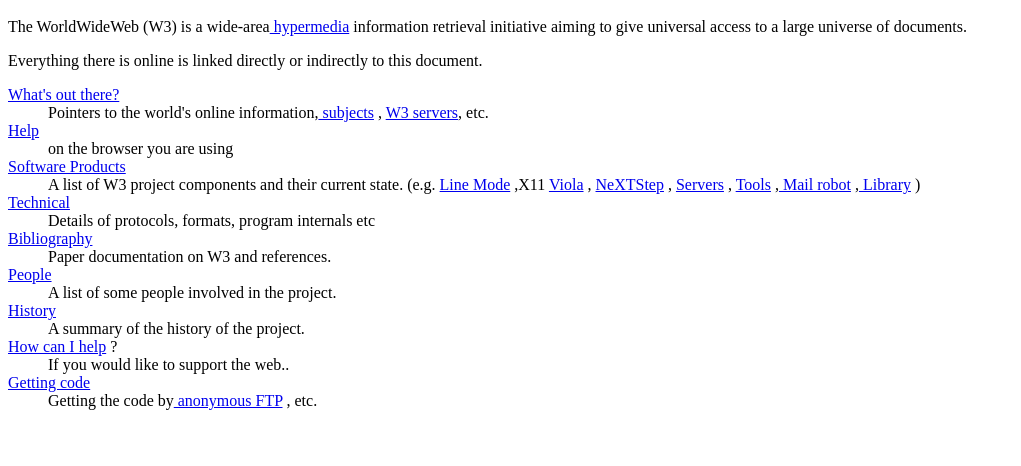
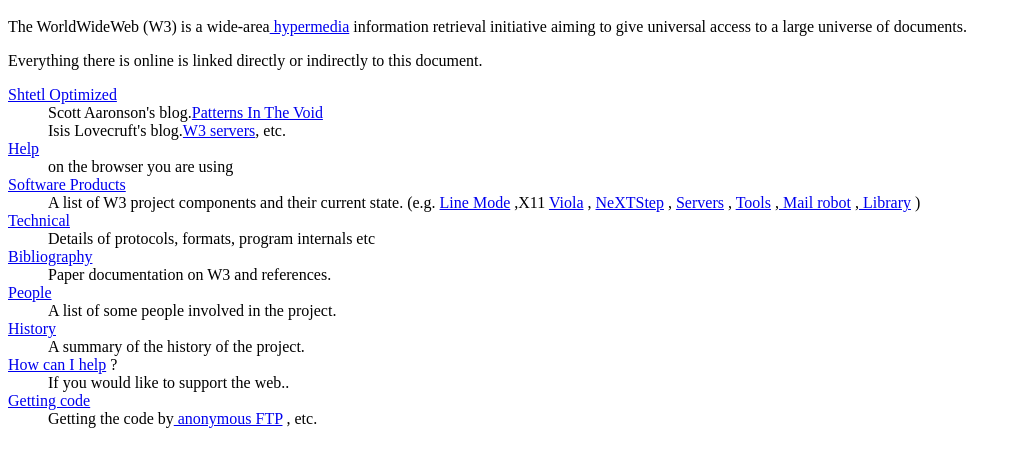
Before and after one commit to greyspectrum/world-wide-web, a plain HTML site: page index.html in a window 1280 px wide. Shown: the part 48-514 px from the top of the page, without its empty margins (0-1021 px from the left). Drawn offline with Linux system fonts and the light colour scheme.

Commit message:
update webpage

```diff
--- a/index.html
+++ b/index.html
@@ -12,11 +12,10 @@ Everything there is online is linked directly or indirectly
 to this document.
 <DL>
 <DT><A
-NAME=44 HREF="https://fyb.patternsinthevoid.net">What's out there?</A>
-<DD> Pointers to the
-world's online information,<A
-NAME=45 HREF="../DataSources/bySubject/Overview.html"> subjects</A>
-, <A
+NAME=44 HREF="http://www.scottaaronson.com/blog/">Shtetl Optimized</A>
+<DD> Scott Aaronson's blog.<A
+NAME=45 HREF="https://fyb.patternsinthevoid.net">Patterns In The Void</A>
+<DD> Isis Lovecruft's blog.<A
 NAME=z54 HREF="../DataSources/WWW/Servers.html">W3 servers</A>, etc.
 <DT><A
 NAME=46 HREF="Help.html">Help</A>
```
